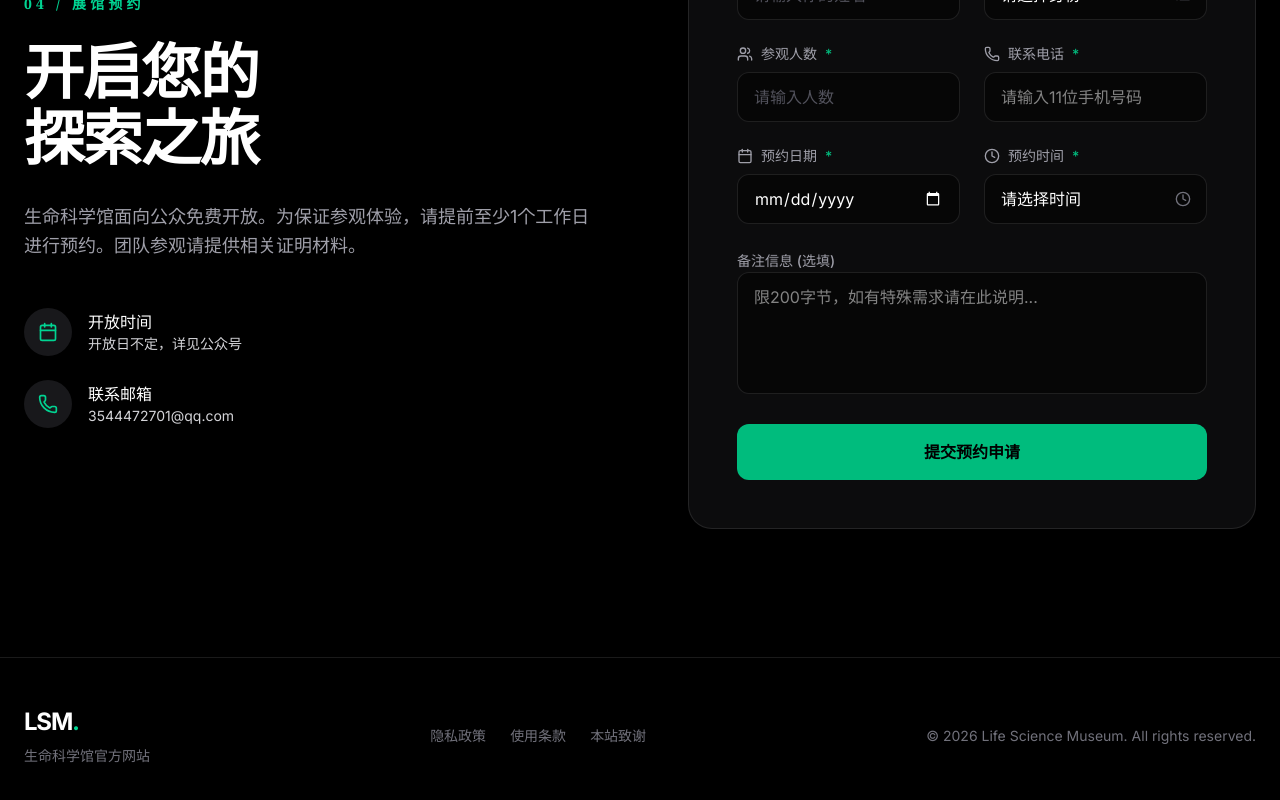
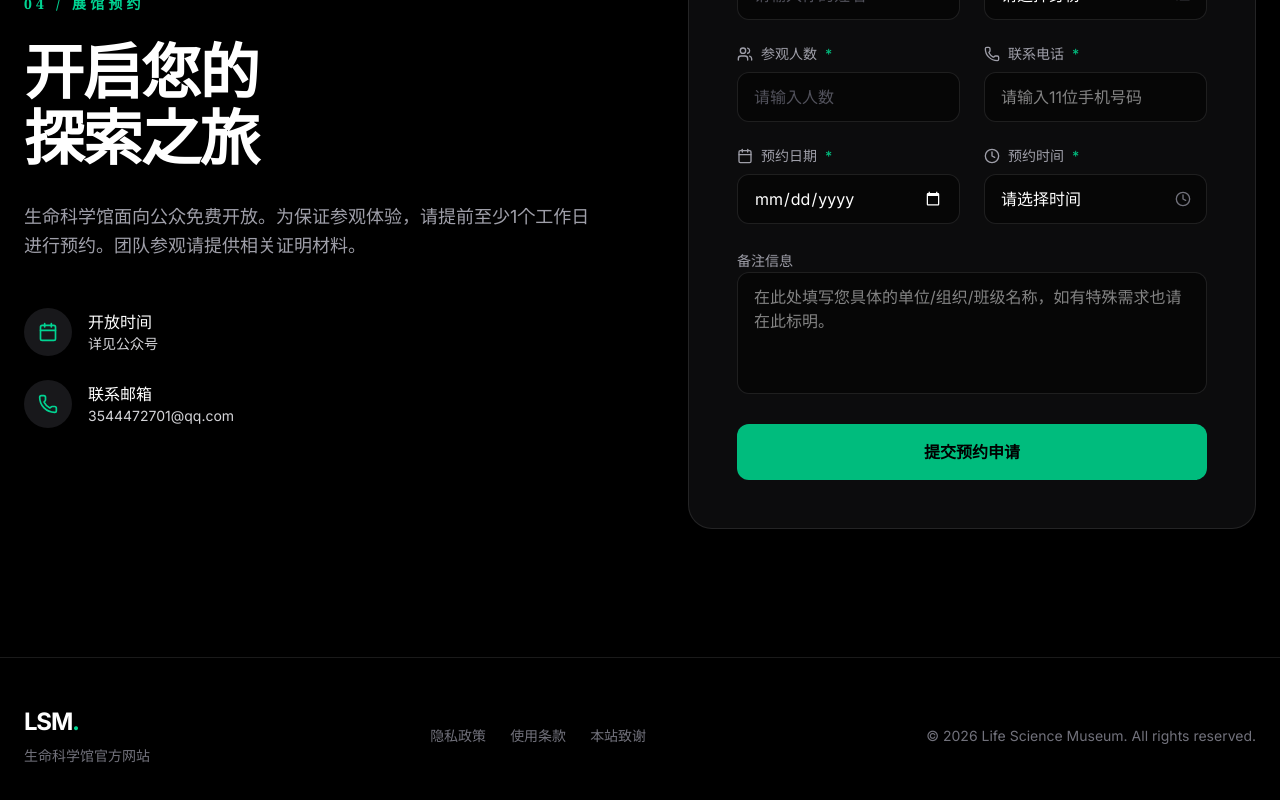
Before and after one commit to jinjunhui-12345/smkxg5, a React (Vite) app: page / in a window 1280 px wide. Shown: the part 4317-5117 px from the top of the page. Built offline with nearby package versions, Linux system fonts and the light colour scheme.

Commit message:
fix(reservation): Simplify time options and remove remark length limit
The available reservation time options have been narrowed down to a few specific slots for clarity. Additionally, the validation for the length of remarks has been removed, simplifying the reservation form.

```diff
--- a/src/sections/Reservation.tsx
+++ b/src/sections/Reservation.tsx
@@ -26,13 +26,7 @@ export default function Reservation() {
 
   const getByteLength = (str: string) => new TextEncoder().encode(str).length;
 
-  const timeOptions = [];
-  for (let h = 8; h <= 21; h++) {
-    timeOptions.push(`${h.toString().padStart(2, '0')}:00`);
-    if (h < 21) {
-      timeOptions.push(`${h.toString().padStart(2, '0')}:30`);
-    }
-  }
+  const timeOptions = ['08:00', '08:30', '17:00', '17:30'];
 
   const validatePhone = (phone: string) => {
     // Comprehensive regex based on the provided list
@@ -103,11 +97,7 @@ export default function Reservation() {
       return;
     }
 
-    // 7. Remarks validation
-    if (formData.remarks && getByteLength(formData.remarks) > 200) {
-      alert('备注信息不能超过200个字节');
-      return;
-    }
+    // 7. Remarks validation - Limit removed as requested
 
     // Show Turnstile modal if not verified
     if (!turnstileToken) {
@@ -201,7 +191,7 @@ export default function Reservation() {
                 </div>
                 <div>
                   <p className="font-medium text-white">开放时间</p>
-                  <p className="text-sm">开放日不定，详见公众号</p>
+                  <p className="text-sm">详见公众号</p>
                 </div>
               </motion.div>
               <motion.div variants={itemVariants} className="flex items-center gap-4 text-zinc-300">
@@ -374,13 +364,13 @@ export default function Reservation() {
               </div>
 
               <motion.div variants={itemVariants} className="space-y-2">
-                <label className="text-sm font-medium text-zinc-400">备注信息 (选填)</label>
+                <label className="text-sm font-medium text-zinc-400">备注信息</label>
                 <textarea
                   rows={4}
                   value={formData.remarks}
                   onChange={(e) => setFormData({...formData, remarks: e.target.value})}
                   className="w-full bg-black/50 border border-white/10 rounded-xl px-4 py-3 text-white focus:outline-none focus:ring-2 focus:ring-emerald-500/50 transition-all resize-none"
-                  placeholder="限200字节，如有特殊需求请在此说明..."
+                  placeholder="在此处填写您具体的单位/组织/班级名称，如有特殊需求也请在此标明。"
                 />
               </motion.div>
 
```
